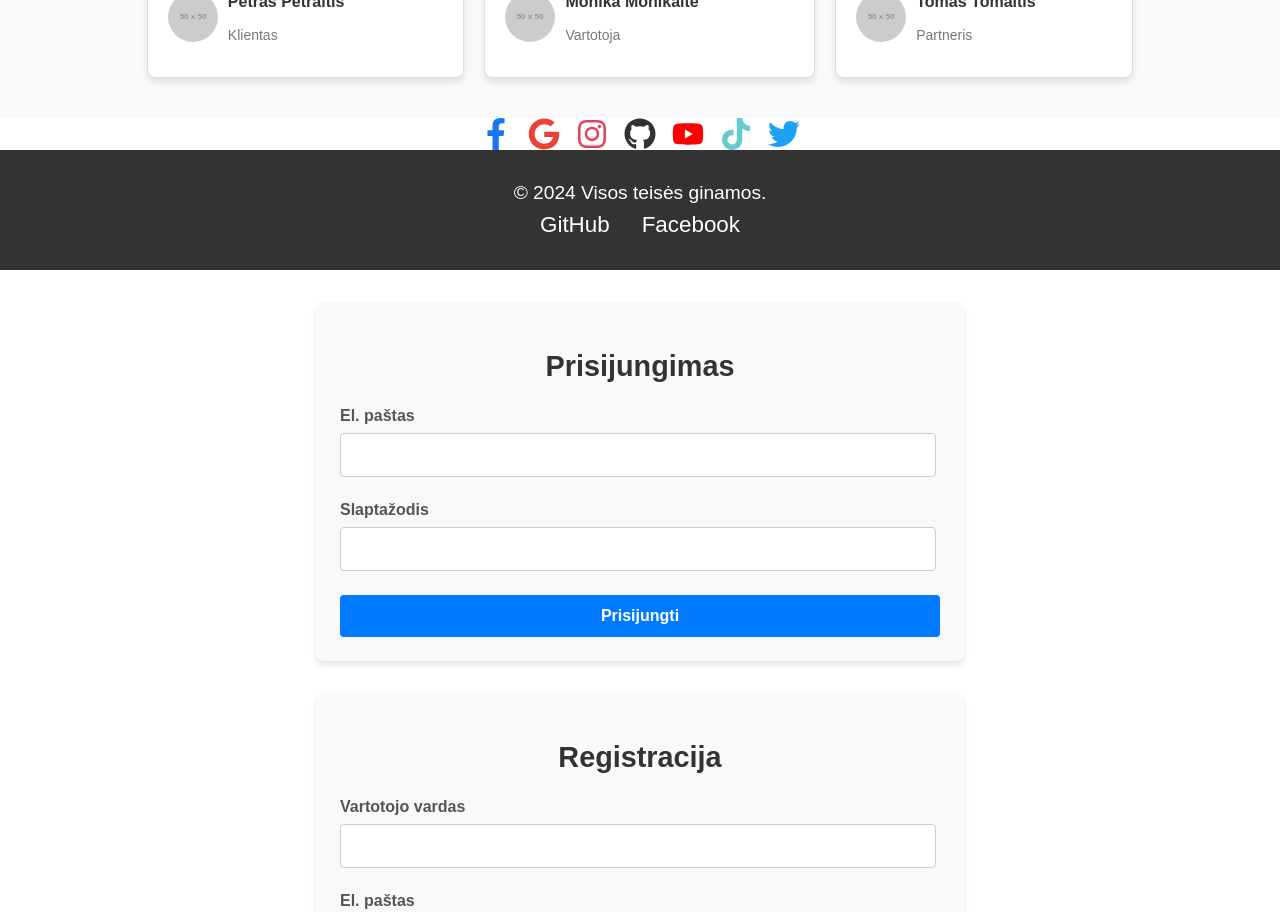
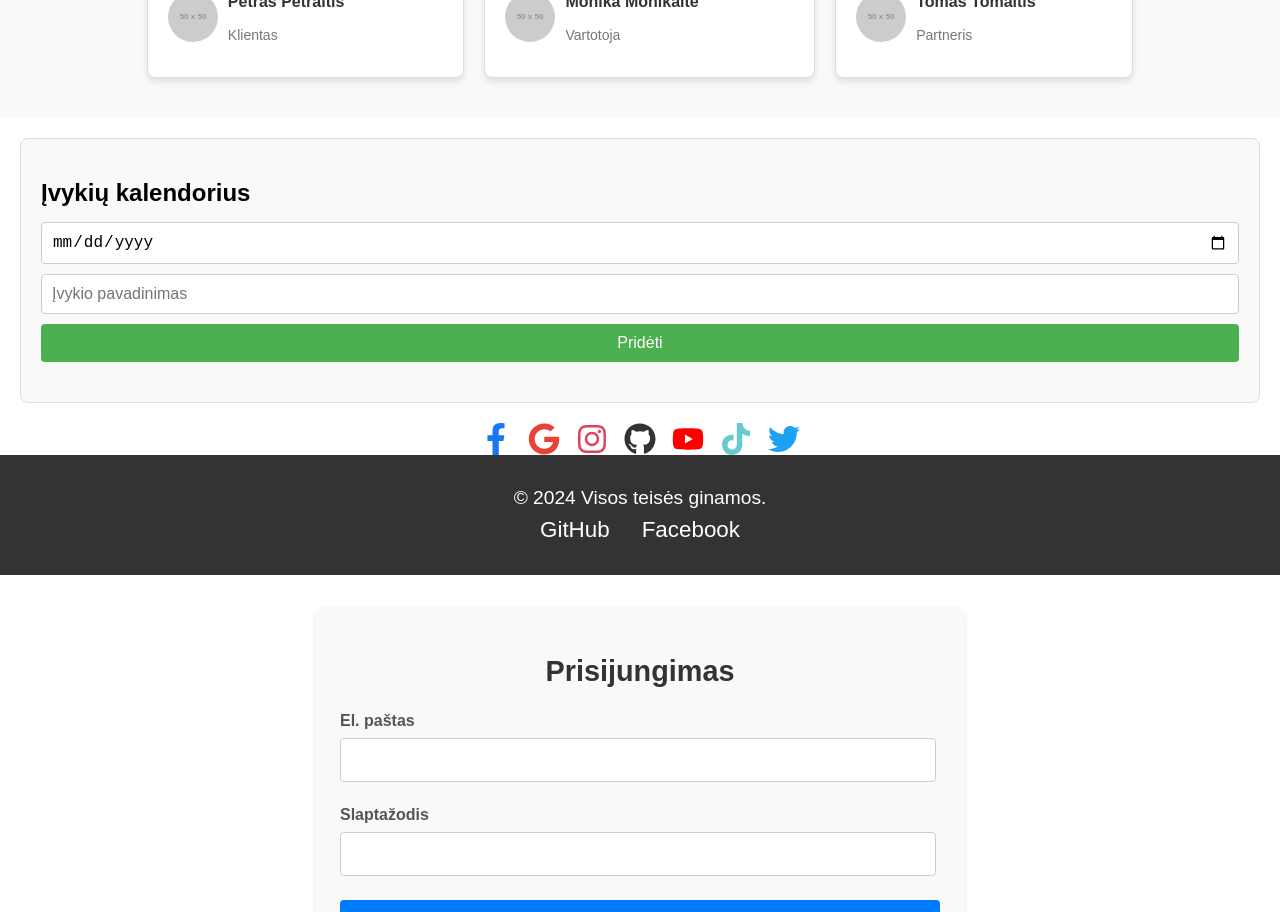
Before and after one commit to Zigmas-dev/react-templates, a React (Vite) app in the folder templates/: page / in a window 1280 px wide. Shown: the part 2260-3172 px from the top of the page. Built offline with nearby package versions, Linux system fonts and the light colour scheme.

Commit message:
pridėtas calendar

```diff
--- a/templates/src/App.jsx
+++ b/templates/src/App.jsx
@@ -19,6 +19,7 @@ import NotificationBar from "./components/NotificationBar";
 import Testimonials from "./components/Testimonials";
 import CountdownTimer from "./components/CountdownTimer";
 import PricingTable from "./components/PricingTable";
+import Calendar from "./components/Calendar";
 import "./index.scss";
 
 const App = () => {
@@ -170,6 +171,7 @@ const App = () => {
             ))}
           </div>
           <Testimonials testimonials={testimonialsData} />
+          <Calendar />
         </>
       )}
       <SocialIcons />
--- /dev/null
+++ b/templates/src/components/Calendar.jsx
@@ -0,0 +1,53 @@
+import { useState } from "react";
+import "./calendar.scss";
+
+const Calendar = () => {
+  const [events, setEvents] = useState([]);
+  const [newEvent, setNewEvent] = useState({ date: "", title: "" });
+
+  const handleInputChange = (e) => {
+    const { name, value } = e.target;
+    setNewEvent((prev) => ({ ...prev, [name]: value }));
+  };
+
+  const addEvent = (e) => {
+    e.preventDefault();
+    if (newEvent.date && newEvent.title) {
+      setEvents((prev) => [...prev, newEvent]);
+      setNewEvent({ date: "", title: "" });
+    }
+  };
+
+  return (
+    <div className="calendar-container">
+      <h2>Įvykių kalendorius</h2>
+      <form onSubmit={addEvent} className="event-form">
+        <input
+          type="date"
+          name="date"
+          value={newEvent.date}
+          onChange={handleInputChange}
+          required
+        />
+        <input
+          type="text"
+          name="title"
+          placeholder="Įvykio pavadinimas"
+          value={newEvent.title}
+          onChange={handleInputChange}
+          required
+        />
+        <button type="submit">Pridėti</button>
+      </form>
+      <ul className="event-list">
+        {events.map((event, index) => (
+          <li key={index}>
+            <strong>{event.date}:</strong> {event.title}
+          </li>
+        ))}
+      </ul>
+    </div>
+  );
+};
+
+export default Calendar;
--- /dev/null
+++ b/templates/src/components/calendar.scss
@@ -0,0 +1,50 @@
+.calendar-container {
+    margin: 20px;
+    padding: 20px;
+    border: 1px solid #ddd;
+    border-radius: 8px;
+    background-color: #f9f9f9;
+  }
+
+  .calendar-container h2 {
+    font-size: 24px;
+    margin-bottom: 15px;
+  }
+
+  .event-form {
+    display: flex;
+    flex-direction: column;
+    gap: 10px;
+    margin-bottom: 20px;
+  }
+
+  .event-form input {
+    padding: 10px;
+    font-size: 16px;
+    border: 1px solid #ccc;
+    border-radius: 4px;
+  }
+
+  .event-form button {
+    padding: 10px;
+    font-size: 16px;
+    background-color: #4caf50;
+    color: white;
+    border: none;
+    border-radius: 4px;
+    cursor: pointer;
+  }
+
+  .event-form button:hover {
+    background-color: #45a049;
+  }
+
+  .event-list {
+    list-style: none;
+    padding: 0;
+  }
+
+  .event-list li {
+    padding: 8px 0;
+    border-bottom: 1px solid #ddd;
+  }
```
